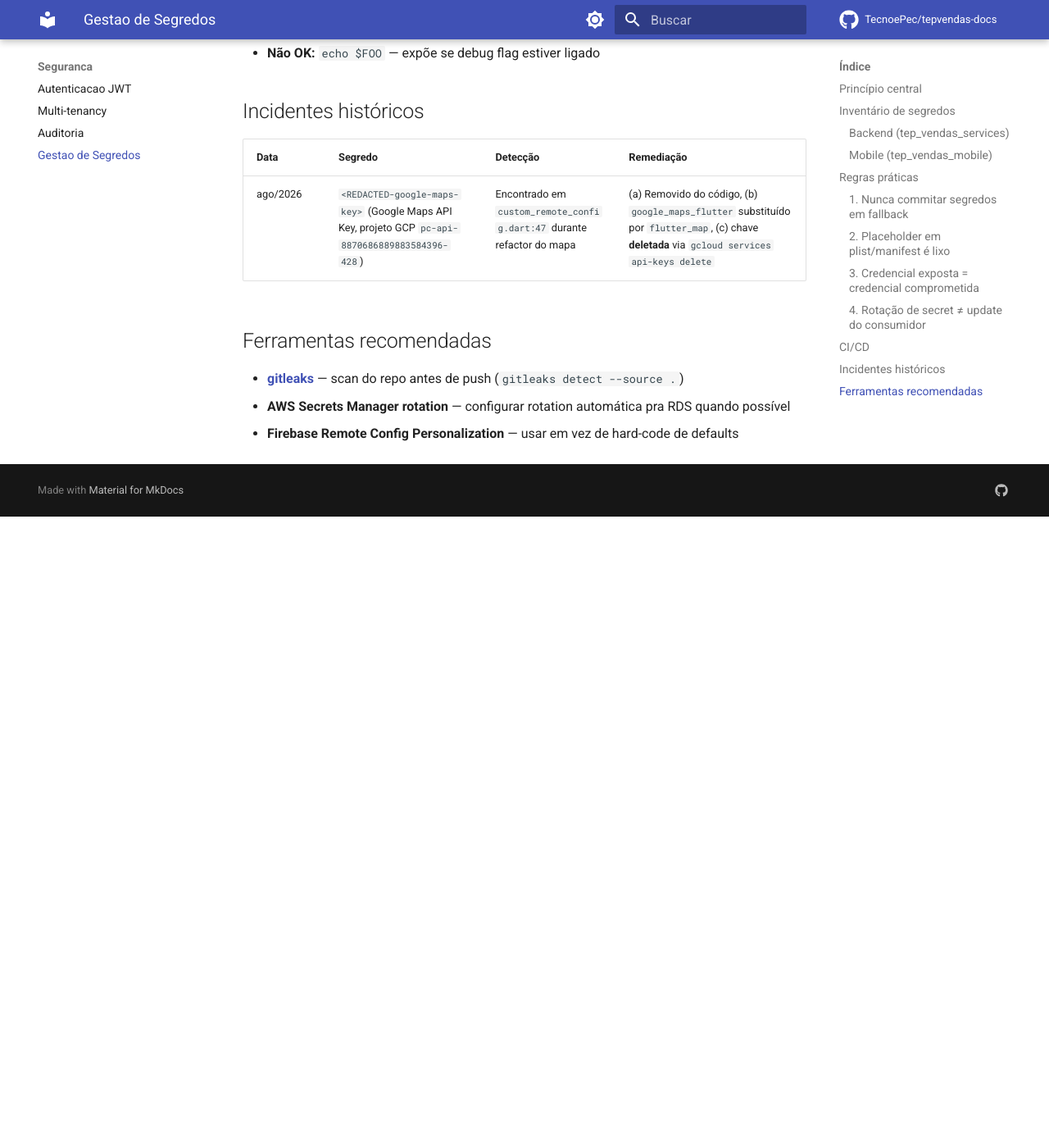
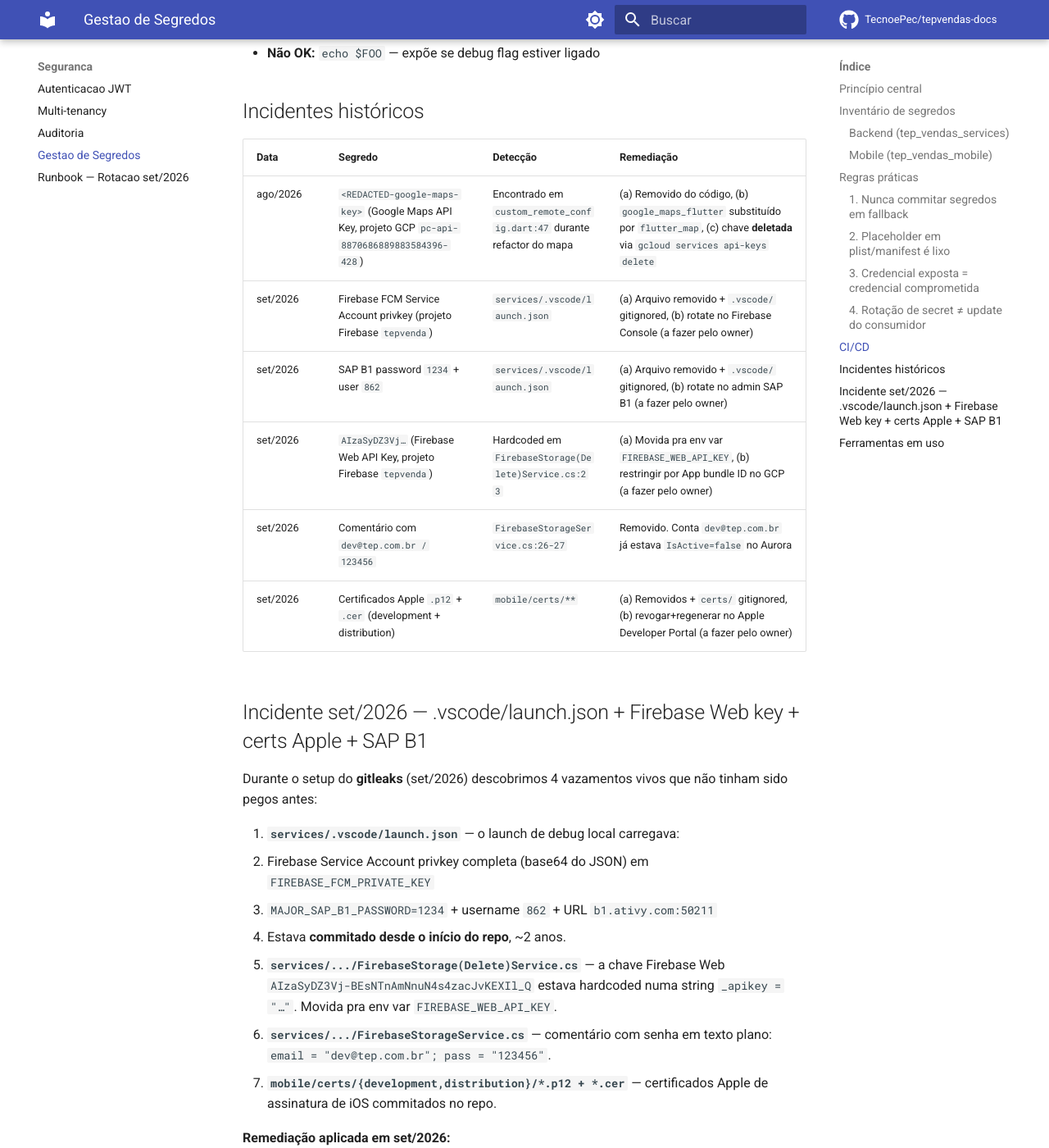
Before and after one commit to TecnoePec/tepvendas-docs, an MkDocs documentation site: the page built from docs/seguranca/gestao-segredos.md, in a window 1280 px wide and 1400 px high, scrolled down 2707 px. Shown: the whole window at 82% size. Built offline with MkDocs 1.6.1 and Material for MkDocs 9.7.7, drawn with Linux system fonts in a browser that asks for light colours; comment, search, counter and statistics services are not loaded; before the commit the page ends 3337 px from its top, so only the background shows below that; some of the changed text lies outside the part shown.

Commit message:
docs(seguranca): incidente set/2026 + runbook de rotação
4 segredos vivos descobertos durante setup do gitleaks:
- Firebase FCM SA privkey em .vscode/launch.json (CRÍTICO)
- Firebase Web API key hardcoded em FirebaseStorage(Delete)Service.cs
- SAP B1 password/user em .vscode/launch.json (CRÍTICO)
- Comentário com dev@tep.com.br / 123456
- Certs Apple .p12 + .cer commitados no mobile

Adiciona:
- Runbook de rotação: como revogar/regenerar cada uma nos consoles
  correspondentes (Firebase, GCP, SAP admin, Apple Developer Portal)
- Tabela de incidentes históricos atualizada
- Seção detalhando o descobrimento e a remediação em código

```diff
--- a/docs/seguranca/gestao-segredos.md
+++ b/docs/seguranca/gestao-segredos.md
@@ -85,9 +85,45 @@ O CodeBuild não deve **imprimir** valores de secret em log. Verifica no `builds
 | Data | Segredo | Detecção | Remediação |
 |---|---|---|---|
 | ago/2026 | `<REDACTED-google-maps-key>` (Google Maps API Key, projeto GCP `pc-api-8870686889883584396-428`) | Encontrado em `custom_remote_config.dart:47` durante refactor do mapa | (a) Removido do código, (b) `google_maps_flutter` substituído por `flutter_map`, (c) chave **deletada** via `gcloud services api-keys delete` |
+| set/2026 | Firebase FCM Service Account privkey (projeto Firebase `tepvenda`) | `services/.vscode/launch.json` | (a) Arquivo removido + `.vscode/` gitignored, (b) rotate no Firebase Console (a fazer pelo owner) |
+| set/2026 | SAP B1 password `1234` + user `862` | `services/.vscode/launch.json` | (a) Arquivo removido + `.vscode/` gitignored, (b) rotate no admin SAP B1 (a fazer pelo owner) |
+| set/2026 | `AIzaSyDZ3Vj…` (Firebase Web API Key, projeto Firebase `tepvenda`) | Hardcoded em `FirebaseStorage(Delete)Service.cs:23` | (a) Movida pra env var `FIREBASE_WEB_API_KEY`, (b) restringir por App bundle ID no GCP (a fazer pelo owner) |
+| set/2026 | Comentário com `dev@tep.com.br / 123456` | `FirebaseStorageService.cs:26-27` | Removido. Conta `dev@tep.com.br` já estava `IsActive=false` no Aurora |
+| set/2026 | Certificados Apple `.p12` + `.cer` (development + distribution) | `mobile/certs/**` | (a) Removidos + `certs/` gitignored, (b) revogar+regenerar no Apple Developer Portal (a fazer pelo owner) |
 
-## Ferramentas recomendadas
+## Incidente set/2026 — .vscode/launch.json + Firebase Web key + certs Apple + SAP B1
 
-- **[gitleaks](https://github.com/gitleaks/gitleaks)** — scan do repo antes de push (`gitleaks detect --source .`)
-- **AWS Secrets Manager rotation** — configurar rotation automática pra RDS quando possível
+Durante o setup do **gitleaks** (set/2026) descobrimos 4 vazamentos vivos que
+não tinham sido pegos antes:
+
+1. **`services/.vscode/launch.json`** — o launch de debug local carregava:
+   - Firebase Service Account privkey completa (base64 do JSON) em `FIREBASE_FCM_PRIVATE_KEY`
+   - `MAJOR_SAP_B1_PASSWORD=1234` + username `862` + URL `b1.ativy.com:50211`
+   - Estava **commitado desde o início do repo**, ~2 anos.
+2. **`services/.../FirebaseStorage(Delete)Service.cs`** — a chave Firebase Web
+   `AIzaSyDZ3Vj-BEsNTnAmNnuN4s4zacJvKEXIl_Q` estava hardcoded numa string
+   `_apikey = "…"`. Movida pra env var `FIREBASE_WEB_API_KEY`.
+3. **`services/.../FirebaseStorageService.cs`** — comentário com senha em texto
+   plano: `email = "dev@tep.com.br"; pass = "123456"`.
+4. **`mobile/certs/{development,distribution}/*.p12 + *.cer`** — certificados
+   Apple de assinatura de iOS commitados no repo.
+
+**Remediação aplicada em set/2026:**
+
+- (a) Removidos do working tree
+- (b) `.vscode/` e `certs/` gitignored
+- (c) `.gitleaks.toml` + `.gitleaksignore` em cada repo, com step no buildspec
+    que falha em qualquer segredo NOVO
+- (d) **Rotação das 4 credenciais pelo dono** (runbook: `docs/seguranca/rotacao-set-2026.md`)
+
+Chaves antigas continuam no git history; considerar a rotação completa antes
+de tratar o incidente como fechado.
+
+## Ferramentas em uso
+
+- **[gitleaks](https://github.com/gitleaks/gitleaks)** — instalado em cada
+    buildspec (`services`, `backoffice`, `mobile`). Config em `.gitleaks.toml`,
+    baseline em `.gitleaksignore`. Findings novas quebram o build.
+- **AWS Secrets Manager rotation** — configurar rotation automática pra RDS
+    quando possível
 - **Firebase Remote Config Personalization** — usar em vez de hard-code de defaults
--- a/mkdocs.yml
+++ b/mkdocs.yml
@@ -96,6 +96,7 @@ nav:
     - Multi-tenancy: seguranca/multi-tenancy.md
     - Auditoria: seguranca/auditoria.md
     - Gestao de Segredos: seguranca/gestao-segredos.md
+    - Runbook — Rotacao set/2026: seguranca/rotacao-set-2026.md
   - Observabilidade:
     - Visao Geral: observabilidade/observabilidade.md
     - CloudWatch: observabilidade/cloudwatch.md
```
Also changed, not shown: docs/seguranca/rotacao-set-2026.md (added, +134 -0 lines).
